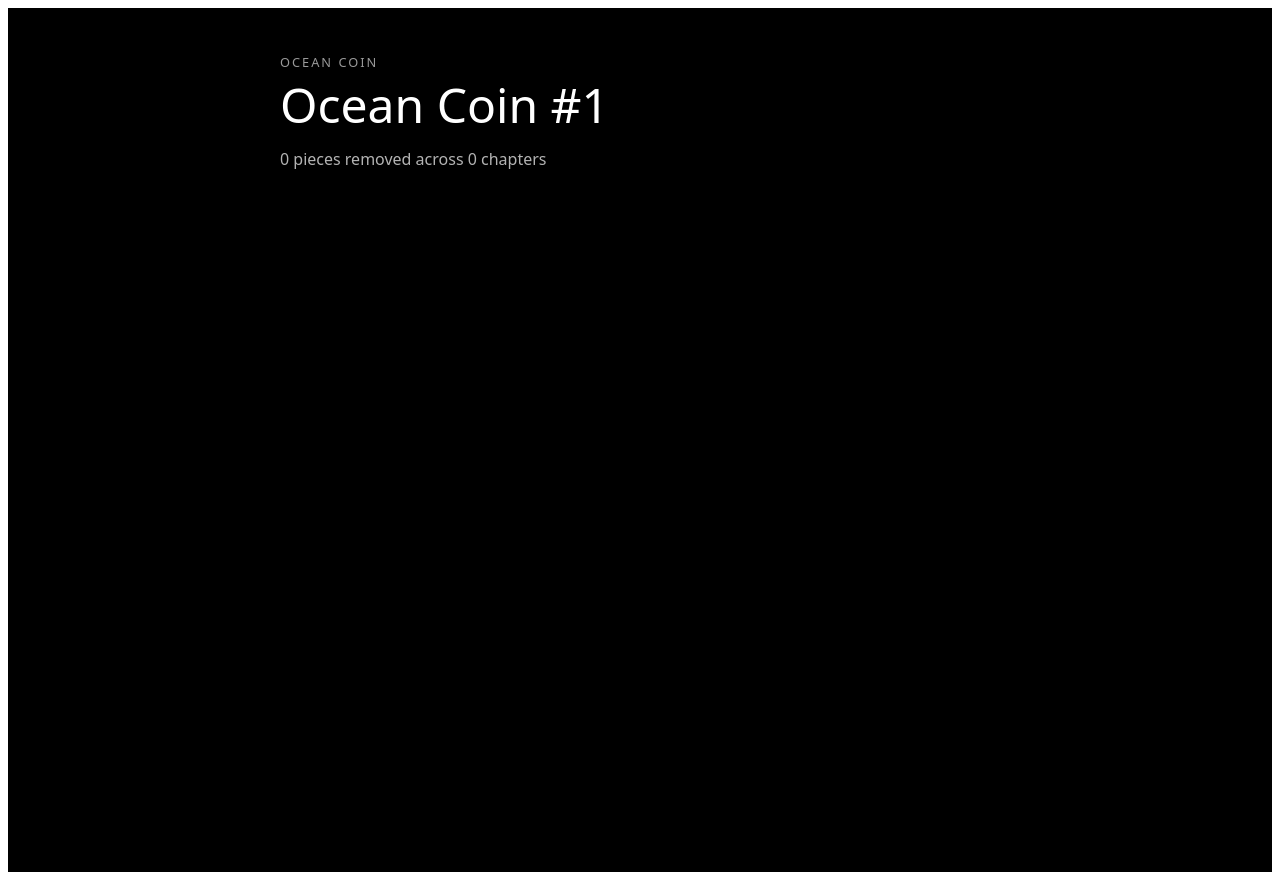
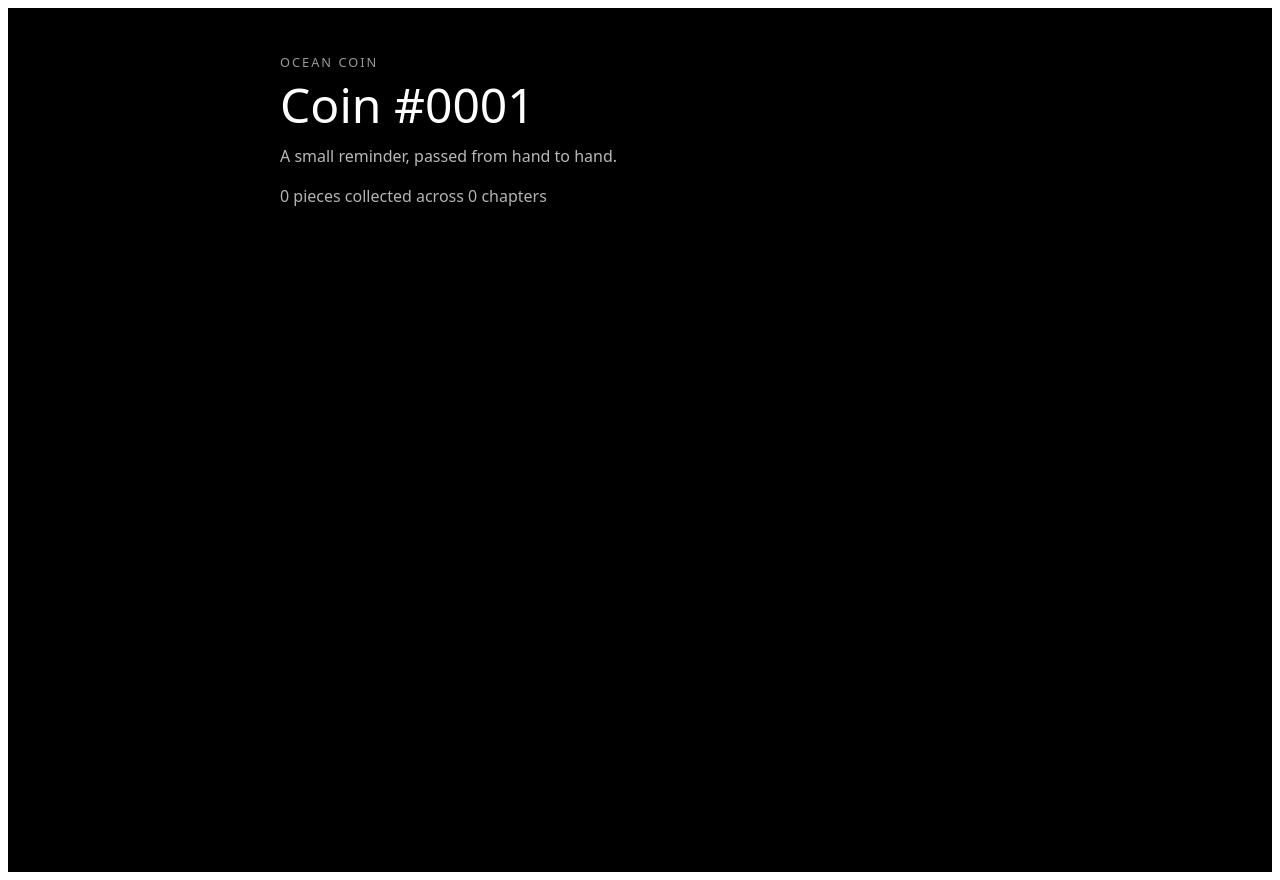
Before and after one commit to OceanCoins/oceancoins, a Next.js app: page /coin/1 in a window 1280 px wide. Built offline with nearby package versions, Linux system fonts and the light colour scheme; no server answers; the database is empty.

Commit message:
Refine coin experience and homepage storytelling

```diff
--- a/app/coin/[number]/page.tsx
+++ b/app/coin/[number]/page.tsx
@@ -129,8 +129,20 @@ const totalDistance = chapters?.reduce((sum, chapter, index) => {
     lineHeight: 1.1,
   }}
 >
-  Ocean Coin #{number}
+  Coin #{String(number).padStart(4, "0")}
 </h1>
+<p
+  style={{
+    marginTop: ".75rem",
+    marginBottom: 0,
+    maxWidth: "34rem",
+    fontSize: "1rem",
+    lineHeight: 1.6,
+    opacity: 0.72,
+  }}
+>
+  A small reminder, passed from hand to hand.
+</p>
 {showSuccess && (
   <div
     style={{
@@ -157,7 +169,8 @@ const totalDistance = chapters?.reduce((sum, chapter, index) => {
     fontSize: "1rem",
   }}
 >
-  {totalPieces} pieces removed across {totalChapters} chapters
+  {totalPieces} piece{totalPieces !== 1 ? "s" : ""} collected across{" "}
+{totalChapters} chapter{totalChapters !== 1 ? "s" : ""}
 </p>
 
       {coin && (
@@ -197,7 +210,7 @@ const totalDistance = chapters?.reduce((sum, chapter, index) => {
               }}
             >
               <div style={{ opacity: 0.7, marginBottom: ".35rem" }}>
-                Pieces removed
+                Pieces collected
               </div>
 
               <div style={{ fontSize: "2rem" }}>{totalPieces}</div>
@@ -213,7 +226,7 @@ const totalDistance = chapters?.reduce((sum, chapter, index) => {
               }}
             >
               <div style={{ opacity: 0.7, marginBottom: ".35rem" }}>
-                Chapters logged
+                Chapters
               </div>
 
               <div style={{ fontSize: "2rem" }}>{totalChapters}</div>
--- a/app/components/JourneySummary.tsx
+++ b/app/components/JourneySummary.tsx
@@ -39,7 +39,7 @@ export default function JourneySummary({
       </p>
 
       <p>
-        <strong>Pieces removed:</strong>{" "}
+        <strong>Pieces collected:</strong>{" "}
         {totalPieces}
       </p>
 
```
